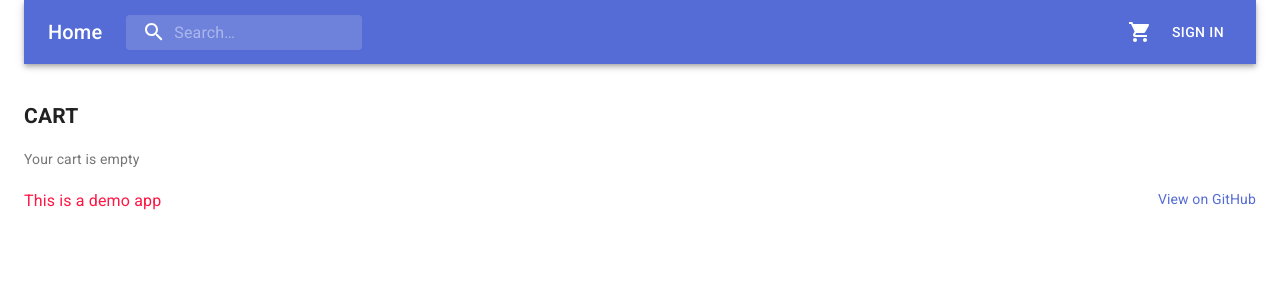
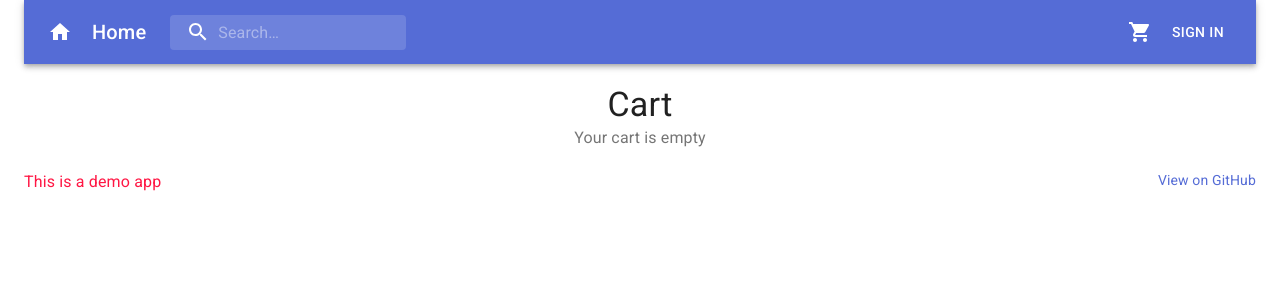
Before and after one commit to yongxia/food-ordering-frontend, a Next.js app: page /cart in a window 1280 px wide. Shown: the top 300 px of the page. Built offline with nearby package versions, Linux system fonts and the light colour scheme.

Commit message:
add or remove an item in shopping cart

```diff
--- a/components/DishList/card.js
+++ b/components/DishList/card.js
@@ -41,7 +41,8 @@ export default function DishCard(props) {
             item.quitality++;
         }
         cart.total++;
-        setCart({ ...cart });
+        cart.amount += props.dish.price;
+        setCart({ ...cart, });
     };
     const { id, name, description, image, price } = props.dish;
 
--- a/components/Header.js
+++ b/components/Header.js
@@ -12,6 +12,7 @@ import {
 } from '@material-ui/core';
 import SearchIcon from '@material-ui/icons/Search';
 import ShoppingCartIcon from '@material-ui/icons/ShoppingCart';
+import HomeIcon from '@material-ui/icons/Home';
 import NextLink from 'next/link'
 
 import { AppContext } from './layout'
@@ -26,6 +27,9 @@ const useStyles = makeStyles((theme) => ({
         [theme.breakpoints.up('sm')]: {
             display: 'block',
         },
+    },
+    menuButton: {
+        marginRight: theme.spacing(1),
     },
     search: {
         position: 'relative',
@@ -94,11 +98,19 @@ export default function AppHeader(props) {
     return (
         <AppBar position="static">
             <Toolbar>
-
+                <NextLink href="/">
+                    <IconButton
+                        edge="start"
+                        className={classes.menuButton}
+                        color="inherit"
+                        aria-label="home"
+                    >
+                        <HomeIcon />
+                    </IconButton>
+                </NextLink>
                 <NextLink href="/">
                     <Typography variant="h6" className={classes.title}><Link href="#" color="inherit">Home</Link></Typography>
                 </NextLink>
-
                 {show &&
                     <div className={classes.search}>
                         <div className={classes.searchIcon}>
@@ -116,7 +128,6 @@ export default function AppHeader(props) {
                         />
                     </div>
                 }
-
                 <div className={classes.grow}></div>
                 {user ?
                     <>
--- a/components/Layout.js
+++ b/components/Layout.js
@@ -9,7 +9,7 @@ export const AppContext = createContext({
     query: "",
     show: true,
     user: null,
-    cart: { items: [], total: 0 },
+    cart: { items: [], total: 0, amount: .0 },
     setQuery: () => { },
     setShow: () => { },
     setUser: () => { },
@@ -21,7 +21,7 @@ const Layout = ({ children }) => {
     const [query, setQuery] = useState("");
     const [show, setShow] = useState(true);
     const [user, setUser] = useState(null);
-    const [cart, setCart] = useState({ items: [], total: 0 });
+    const [cart, setCart] = useState({ items: [], total: 0, amount: .0 });
 
 
     return (
--- a/pages/cart.js
+++ b/pages/cart.js
@@ -1,38 +1,50 @@
-import { useContext, useState } from 'react'
+import { useContext } from 'react'
 import { makeStyles } from '@material-ui/core/styles';
 import {
-    Grid,
-    Avatar,
+    Box,
+    Button,
     Typography,
     List,
     ListItem,
     ListItemAvatar,
     ListItemText,
     ListItemSecondaryAction,
-    IconButton
+    IconButton,
+    ButtonBase,
+    Table,
+    TableBody,
+    TableCell,
+    TableHead,
+    TableRow
 } from '@material-ui/core';
 import AddIcon from '@material-ui/icons/Add';
 import RemoveIcon from '@material-ui/icons/Remove';
-import DeleteIcon from '@material-ui/icons/Delete';
 
 import { AppContext } from '../components/layout';
 
 const useStyles = makeStyles((theme) => ({
-    root: {
-        width: '100%',
-        maxWidth: 360,
-        backgroundColor: theme.palette.background.paper,
+    image: {
+        width: 128,
+        height: 128,
+        paddingRignt: 10
+    },
+    img: {
+        margin: 'auto',
+        display: 'block',
+        maxWidth: '100%',
+        maxHeight: '100%',
     },
 }));
 
 const CartItem = ({ item, cart, setCart }) => {
-
+    const classes = useStyles();
     const { id, image, name, price, quitality } = item;
 
     const increase = () => {
         setCart(() => {
             item.quitality++;
             cart.total++;
+            cart.amount += price;
             return { ...cart }
         });
     }
@@ -42,11 +54,12 @@ const CartItem = ({ item, cart, setCart }) => {
             if (item.quitality == 1) {
                 //cart size might change when click decreas, use findIndex
                 let index = cart.items.findIndex(i => i.id == id);
-                cart.items = cart.items.splice(index);
+                cart.items.splice(index, 1);
             } else {
                 item.quitality--;
             }
             cart.total--;
+            cart.amount -= price;
             return { ...cart }
         });
     }
@@ -56,19 +69,22 @@ const CartItem = ({ item, cart, setCart }) => {
         <List >
             <ListItem>
                 <ListItemAvatar>
-                    <Avatar variant="square" alt={name} src={image ? `${process.env.NEXT_PUBLIC_API_URL}${image.url}` : '/default.png'} />
+                    <Box m={2}>
+                        <ButtonBase className={classes.image} >
+                            <img className={classes.img} variant="square" alt={name} src={image ? `${process.env.NEXT_PUBLIC_API_URL}${image.url}` : '/default.png'} />
+                        </ButtonBase>
+                    </Box>
                 </ListItemAvatar>
                 <ListItemText
                     primary={name}
-                    secondary={<><p>{`Price: ${price}`}</p><p>{`Qty: ${quitality}`}</p></>}
+                    secondary={<><p>Price: ${price}</p><p>Qty: {quitality}</p></>}
                 />
                 <ListItemSecondaryAction>
-                    <IconButton edge="end" aria-label="increase">
-                        <AddIcon color="primary" onClick={increase} />
+                    <IconButton edge="end" aria-label="increase" onClick={increase} >
+                        <AddIcon color="primary" />
                     </IconButton>
-
-                    <IconButton edge="end" aria-label="decrease">
-                        <RemoveIcon style={{ color: "red" }} onClick={decrease} />
+                    <IconButton edge="end" aria-label="decrease" onClick={decrease}>
+                        <RemoveIcon style={{ color: "red" }} />
                     </IconButton>
                 </ListItemSecondaryAction>
             </ListItem>
@@ -81,21 +97,37 @@ export default function Cart() {
     const { cart, setCart } = useContext(AppContext);
 
     return cart.total === 0 ?
-        <>
-            <h2>CART</h2>
-            <Typography variant="body2" color="textSecondary" component="p">
+        <div style={{ textAlign: "center" }}>
+            <Typography variant="h4">Cart</Typography>
+            <Typography variant="body1" color="textSecondary" >
                 Your cart is empty
                 </Typography>
-        </> :
+        </div>
+        :
         <>
-            < ListItem key="total">
-                <ListItemText><h3>CART Orders - Total items: {cart.total}, Total price: $0</h3></ListItemText>
-            </ListItem>
-
+            <Table>
+                <TableHead>
+                    <TableRow>
+                        <TableCell align="right">Total Items</TableCell>
+                        <TableCell align="right">Total Amount</TableCell>
+                        <TableCell align="right"></TableCell>
+                    </TableRow>
+                </TableHead>
+                <TableBody>
+                    <TableRow key={1}>
+                        <TableCell align="right">{cart.total}</TableCell>
+                        <TableCell align="right">${Math.round(cart.amount * 100) / 100}</TableCell>
+                        <TableCell align="right">
+                            <Button variant="outlined" color="primary" href="#outlined-buttons">
+                                Pay
+</Button>
+                        </TableCell>
+                    </TableRow>
+                </TableBody>
+            </Table>
             <List>
                 {cart.items.map(item => <CartItem key={item.id} item={item} cart={cart} setCart={setCart} />)}
             </List >
         </>
 
-
 };
```
Also changed, not shown: pages/restaurant/[rid].js (+8 -2 lines).
